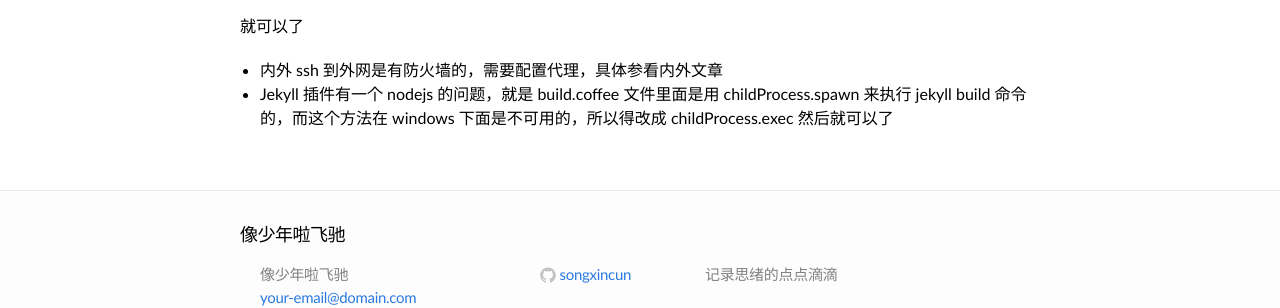
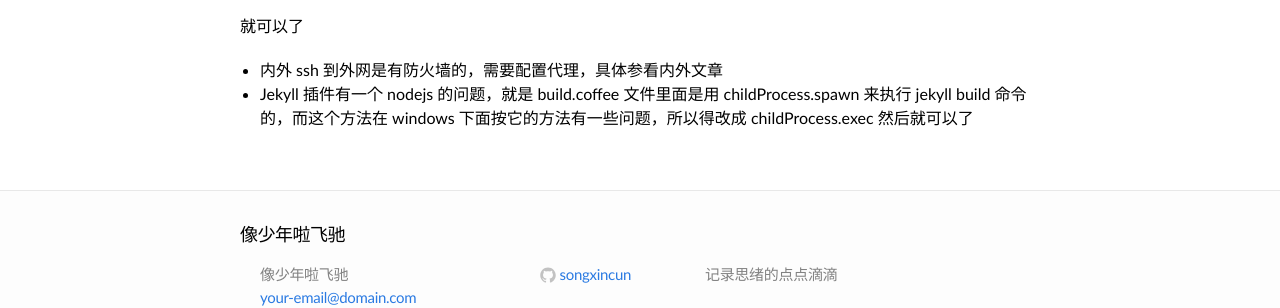
Before and after one commit to songxincun/songxincun.github.io, a Jekyll site: the page built from _posts/technology/atom/2016-09-09-write-jekyll-with-atom.md, in a window 1280 px wide. Shown: the part 1725-2033 px from the top of the page. Built offline with Jekyll 4.4.1, drawn with Linux system fonts in a browser that asks for light colours; comment, search, counter and statistics services are not loaded.

Commit message:
Updated 2016-09-09-write-jekyll-with-atom.md.

```diff
--- a/_posts/technology/atom/2016-09-09-write-jekyll-with-atom.md
+++ b/_posts/technology/atom/2016-09-09-write-jekyll-with-atom.md
@@ -69,7 +69,7 @@ categories:
 就可以了
 
 - 内外 ssh 到外网是有防火墙的，需要配置代理，具体参看内外文章
-- Jekyll 插件有一个 nodejs 的问题，就是 build.coffee 文件里面是用 childProcess.spawn 来执行 jekyll build 命令的，而这个方法在 windows 下面是不可用的，所以得改成 childProcess.exec 然后就可以了
+- Jekyll 插件有一个 nodejs 的问题，就是 build.coffee 文件里面是用 childProcess.spawn 来执行 jekyll build 命令的，而这个方法在 windows 下面按它的方法有一些问题，所以得改成 childProcess.exec 然后就可以了
 
 
 
```
